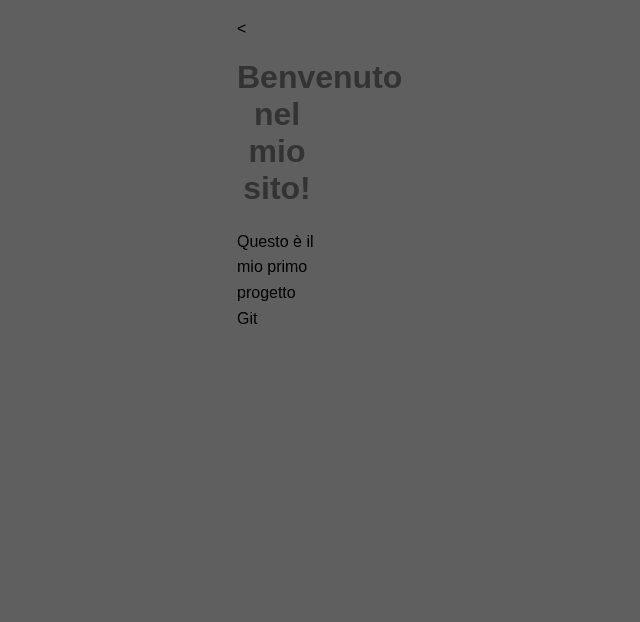
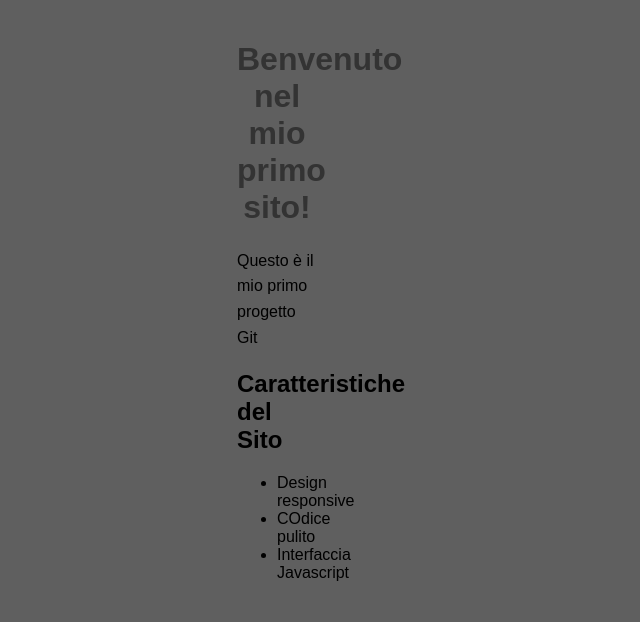
Before and after one commit to Leonard363/sitoCF, a plain HTML site: page index.html in a window 1280 px wide. Shown: the whole page, without its empty margins (363-1003 px from the left). Drawn offline with Linux system fonts and the light colour scheme.

Commit message:
Aggiunta sezione caratteristiche al sito

```diff
--- a/index.html
+++ b/index.html
@@ -1,22 +1,23 @@
-<<!DOCTYPE html>
-<!--[if lt IE 7]>      <html class="no-js lt-ie9 lt-ie8 lt-ie7"> <![endif]-->
-<!--[if IE 7]>         <html class="no-js lt-ie9 lt-ie8"> <![endif]-->
-<!--[if IE 8]>         <html class="no-js lt-ie9"> <![endif]-->
-<!--[if gt IE 8]>      <html class="no-js"> <!--<![endif]-->
-<html>
+<!DOCTYPE html>
+<html lang="it">
 <head>
-        <meta charset="utf-8">
-        <meta http-equiv="X-UA-Compatible" content="IE=edge">
-        <meta name="viewport" content="width=device-width, initial-scale=1">
-        <title>Il mio primo sito</title>
+    <meta charset="UTF-8">
+    <meta name="viewport" content="width=device-width, initial-scale=1.0">
+    <title>Il mio Primo Sito</title>
     <link rel="stylesheet" href="style.css">
 </head>
 <body>
-        <!--[if lt IE 7]>
-            <p class="browsehappy">You are using an <strong>outdated</strong> browser. Please <a href="#">upgrade your browser</a> to improve your experience.</p>
-        <![endif]-->
-        <h1>Benvenuto nel mio sito!</h1>
+    <h1>Benvenuto nel mio primo sito!</h1>
     <p>Questo è il mio primo progetto Git</p>
+
+    <div class="feature">
+        <h2>Caratteristiche del Sito</h2>
+        <ul>
+            <li>Design responsive</li>
+            <li>COdice pulito</li>
+            <li>Interfaccia Javascript</li>
+        </ul>
+    </div>
 
     <script src="script.js"></script>
 </body>
```
Lines whose indentation alone changed are shown as unchanged.
